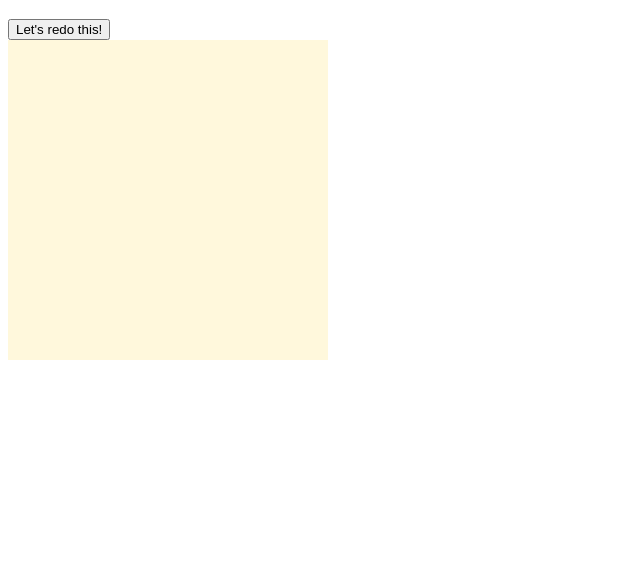
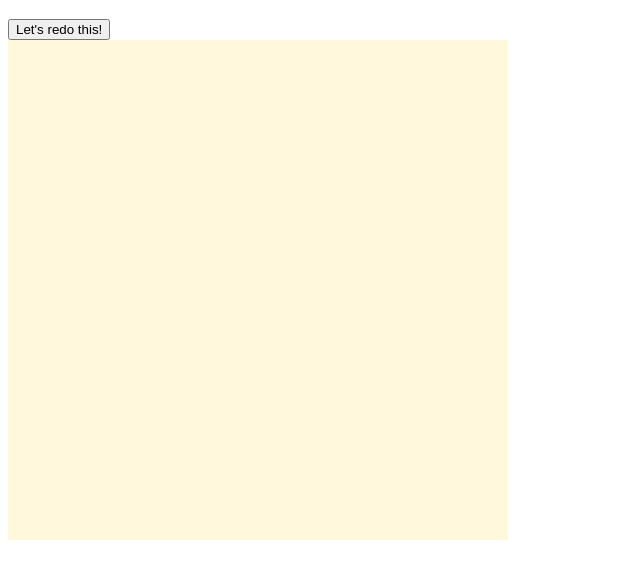
Before and after one commit to tramio/TOP-etch-a-sketch, a plain HTML site: page index.html in a window 1280 px wide. Shown: the part 61-640 px from the top of the page, without its empty margins (0-640 px from the left). Drawn offline with Linux system fonts and the light colour scheme.

Commit message:
add prompt for number of squares per side

```diff
--- a/script.js
+++ b/script.js
@@ -1,14 +1,18 @@
 const container = document.querySelector(".container");
+let squareNumber;
 
-function addDivs() {
-    for(let i = 0; i < 16*16; i++) {
+function addDivs(squareNumber) {
+    container.style.gridTemplateRows = `repeat(${squareNumber}, 1fr)`;
+    container.style.gridTemplateColumns = `repeat(${squareNumber}, 1fr)`;
+
+    for(let i = 0; i < squareNumber*squareNumber; i++) {
         const div = document.createElement("div");
         div.classList.add("square");
         container.appendChild(div);
     }
 }
 
-addDivs();
+addDivs(16);
 
 const squares = document.querySelectorAll(".square");
 
@@ -25,4 +29,6 @@ function clearGrid(event) {
     squares.forEach(square => {
         square.classList.remove("hovered");
     });
+    squareNumber = prompt("How many squares per side do you want?", "Yes");
+    addDivs(squareNumber);
 }
--- a/style.css
+++ b/style.css
@@ -1,7 +1,7 @@
 .container {
     display: grid;
-    grid-template-rows: repeat(16, 20px);
-    grid-template-columns: repeat(16, 20px);
+    width: 500px;
+    height: 500px;
 }
 
 .square {
```
